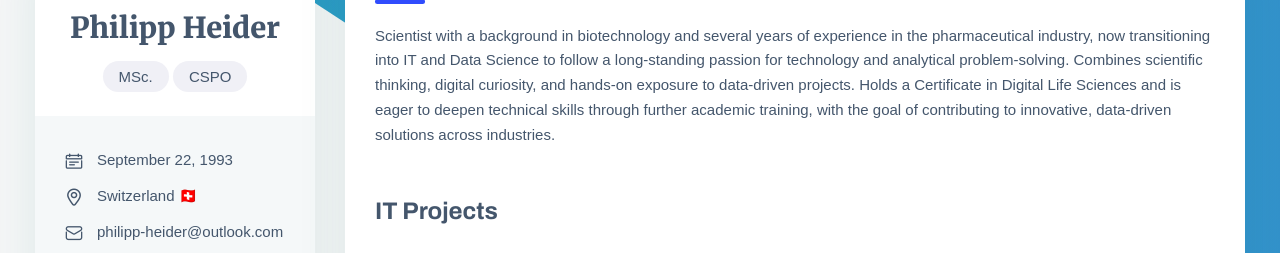
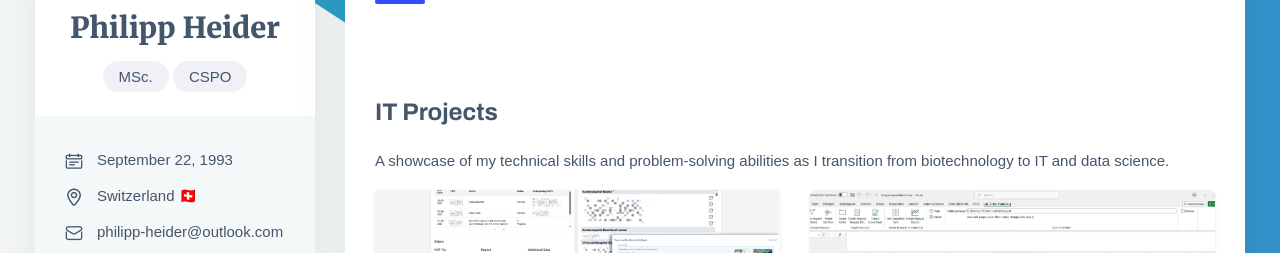
Before and after one commit to PhilippHeider93/PhilippHeider93.github.io, a plain HTML site: page index.html in a window 1280 px wide. Shown: the part 245-498 px from the top of the page. Drawn offline with nearby package versions, Linux system fonts and the light colour scheme; files whose address does not match are found by name.

Commit message:
Update index.html

```diff
--- a/index.html
+++ b/index.html
@@ -148,7 +148,7 @@
 					    <!-- About -->
 						<div class="pb-0 pb-sm-2">
 		                    <h1 class="title title--h1 first-title title__separate">About Me</h1>
-						    <p>Scientist with a background in biotechnology and several years of experience in the pharmaceutical industry, now transitioning into IT and Data Science to follow a long-standing passion for technology and analytical problem-solving. Combines scientific thinking, digital curiosity, and hands-on exposure to data-driven projects. Holds a Certificate in Digital Life Sciences and is eager to deepen technical skills through further academic training, with the goal of contributing to innovative, data-driven solutions across industries.</p>
+						    <p>&nbsp;</p>
                              </div><br />
 							 <h2 class="title title--h3">IT Projects</h2>
 							 <p class="section-subtitle">A showcase of my technical skills and problem-solving abilities as I transition from biotechnology to IT and data science.</p>
```
